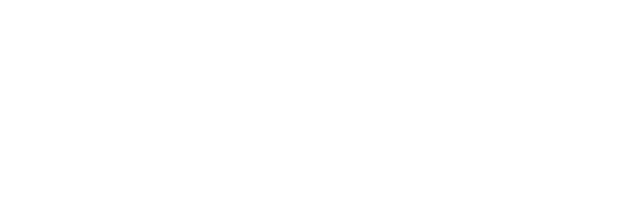
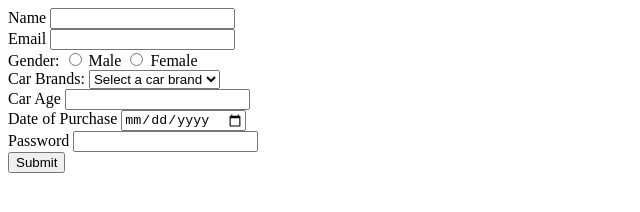
Before and after one commit to acciojob/car-insurance-form-MentalRanjith, a website: page main.html in a window 1280 px wide. Shown: the whole page, without its empty margins (0-640 px from the left). Drawn offline with Linux system fonts and the light colour scheme.

Commit message:
created a submission

```diff
--- a/main.html
+++ b/main.html
@@ -8,6 +8,35 @@
 
 <body>
 	<!-- the entire body must be written by student -->
+	<form method="post">
+		<label for="name">Name</label>
+		<input type="text" id="name" required><br>
+		<label for="email">Email</label>
+		<input type="email" id="email" required><br>
+
+		<label>Gender: </label>
+		<input type="radio" id="male" name="gender" value="male" required>
+		<label for="male">Male</label>
+		<input type="radio" id="female" name="gender" value="female" required>
+		<label for="female">Female</label><br>
+
+
+		<label for="cars">Car Brands: </label>
+		<select name="cars" id="cars" >
+		  <option value="">Select a car brand</option>
+			<option>BMW</option>
+			<option>Audi</option>
+			<option>Mercedez</option>
+		</select><br>
+
+		<label for="carage">Car Age</label>
+		<input type="number" id="carage" required><br>
+
+		<label for="dop">Date of Purchase</label>
+		<input type="date" id="dop" required><br>
+		<label for="password">Password</label>
+        <input type="password" id="password" required><br>
+		<button type="submit">Submit</button>
     <script type="text/javascript" src="./script.js">
 </script>
 
```
